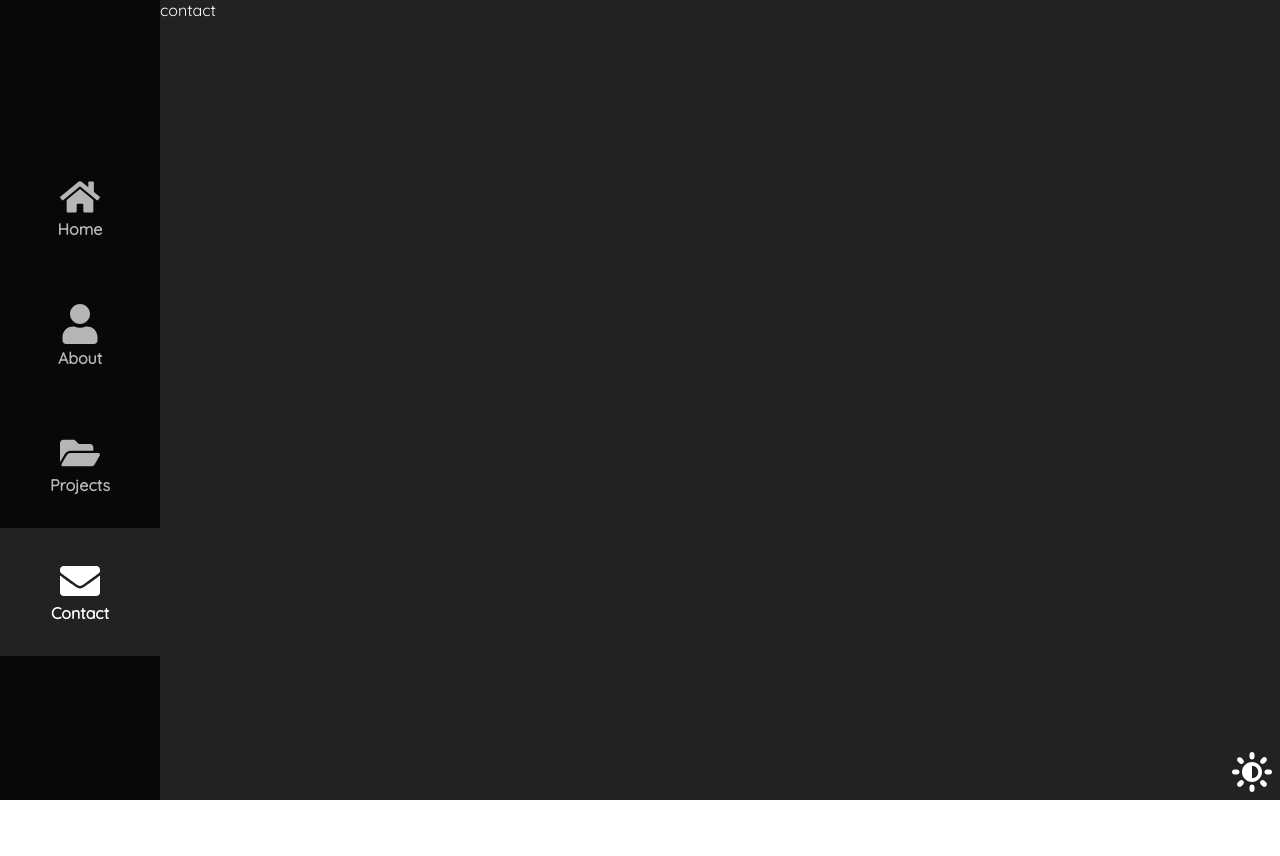
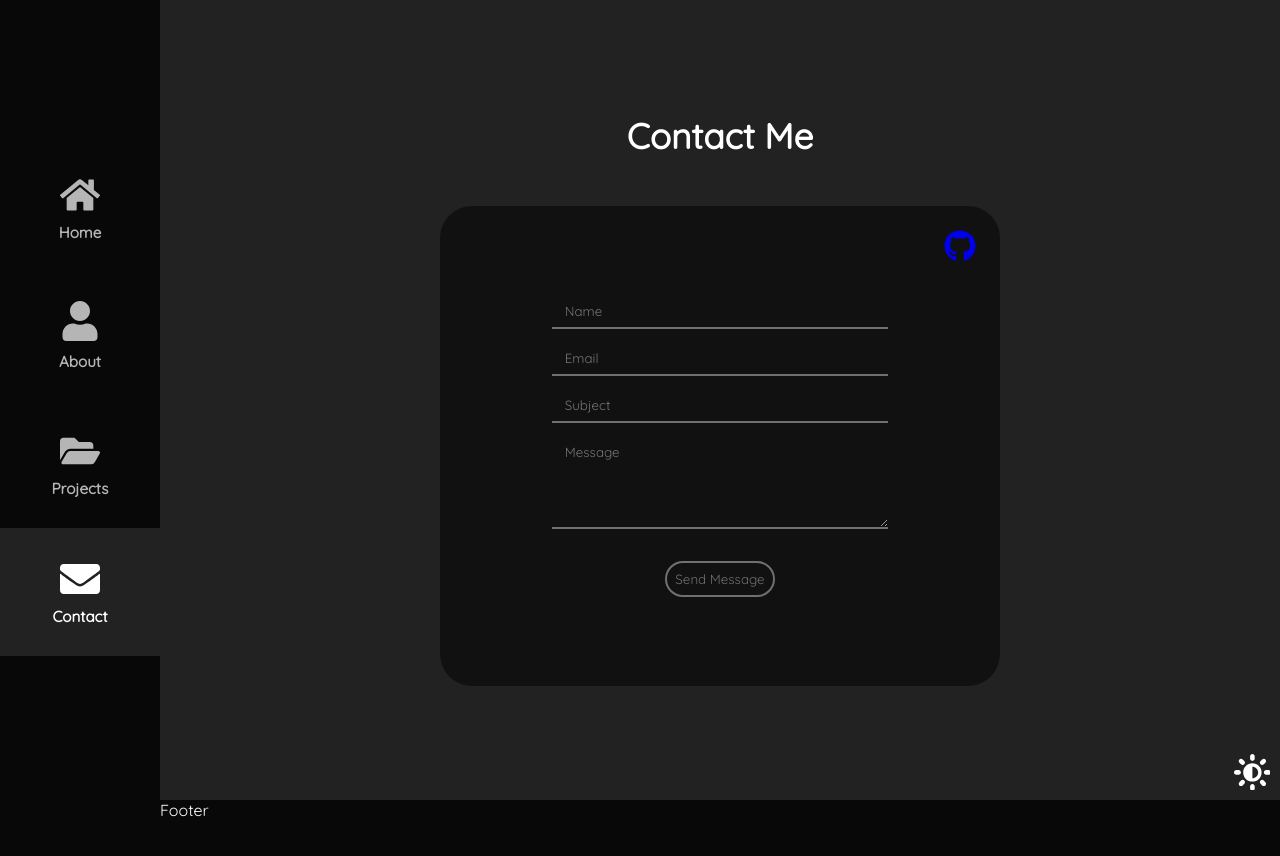
Before and after one commit to uhsandrea/my-portfolio, a React (Create React App) app: page /#/contact in a window 1280 px wide. Before the commit the page ends 800 px from the top, so only its background shows below. Built offline with nearby package versions, Linux system fonts and the light colour scheme.

Commit message:
Update contact

```diff
--- a/package.json
+++ b/package.json
@@ -6,6 +6,7 @@
     "@testing-library/jest-dom": "^5.14.1",
     "@testing-library/react": "^11.2.7",
     "@testing-library/user-event": "^12.8.3",
+    "emailjs-com": "^3.1.0",
     "node-sass": "^6.0.0",
     "react": "^17.0.2",
     "react-dom": "^17.0.2",
--- a/src/App.css
+++ b/src/App.css
@@ -65,15 +65,16 @@
 
 .nav-bar li .nav-link .icon {
   font-size: 2.5rem;
-  margin-bottom: 0.1rem;
+  margin-bottom: 0.5rem;
 }
 
 .nav-bar li .nav-link .icon.about {
-  margin-bottom: 0.2rem;
+  margin-bottom: 0.7rem;
 }
 
 .nav-bar li .nav-link span {
   font-weight: 800;
+  font-size: 0.95rem;
 }
 
 .nav-bar li .active {
@@ -107,25 +108,31 @@ section {
 }
 
 .home-container .home-msg h1 {
-  font-size: 3.3rem;
+  font-size: 3rem;
 }
 
 .home-container .home-msg h2 {
-  font-size: 2.2rem;
+  font-size: 1.6rem;
+}
+
+.home-container .home-msg h3 {
+  font-size: 1.3rem;
 }
 
 .home-container .home-msg div {
-  margin-top: 1.9rem;
+  margin-top: 1.5rem;
 }
 
 .home-container .home-msg div .button {
-  padding: 0.5rem 0.8rem;
-  margin-left: 1.5rem;
+  padding: 0.4rem 0.7rem;
+  margin-left: 1rem;
   font-weight: 800;
+  font-size: 0.9rem;
   color: inherit;
   border-radius: 1.5rem;
   border: solid 2px #ffffff;
   text-decoration: none;
+  display: inline-block;
   -webkit-transition: background-color 0.5s, color 0.5s;
   transition: background-color 0.5s, color 0.5s;
 }
@@ -167,7 +174,7 @@ section {
 }
 
 .about-container .aboutme h1 {
-  font-size: 2.7rem;
+  font-size: 2.4rem;
   margin-bottom: 2rem;
 }
 
@@ -176,26 +183,129 @@ section {
 }
 
 .about-container .skills h2 {
-  font-size: 1.7rem;
   margin-bottom: 1.5rem;
 }
 
-.about-container .skills div span {
+.about-container .skills ul li {
   display: inline-block;
   background-color: #e4e4e4;
   color: #080808;
   font-weight: 800;
+  font-size: 0.9rem;
   padding: 0.4rem;
   border-radius: 0.7rem;
   margin-right: 0.5rem;
   margin-bottom: 0.6rem;
 }
 
+.contact-container {
+  display: -webkit-box;
+  display: -ms-flexbox;
+  display: flex;
+  -webkit-box-orient: vertical;
+  -webkit-box-direction: normal;
+      -ms-flex-direction: column;
+          flex-direction: column;
+  -webkit-box-pack: center;
+      -ms-flex-pack: center;
+          justify-content: center;
+  -webkit-box-align: center;
+      -ms-flex-align: center;
+          align-items: center;
+}
+
+.contact-container h1 {
+  font-size: 2.2rem;
+  margin-bottom: 3rem;
+}
+
+.contact-container .contact-form {
+  position: relative;
+  width: 35rem;
+  height: 60%;
+  display: -webkit-box;
+  display: -ms-flexbox;
+  display: flex;
+  -webkit-box-orient: vertical;
+  -webkit-box-direction: normal;
+      -ms-flex-direction: column;
+          flex-direction: column;
+  -webkit-box-pack: center;
+      -ms-flex-pack: center;
+          justify-content: center;
+  -webkit-box-align: center;
+      -ms-flex-align: center;
+          align-items: center;
+  background-color: rgba(0, 0, 0, 0.5);
+  border-radius: 2rem;
+}
+
+.contact-container .contact-form a {
+  position: absolute;
+  top: 1.5rem;
+  right: 1.5rem;
+  font-size: 2rem;
+}
+
+.contact-container .contact-form a:visited {
+  color: inherit;
+}
+
+.contact-container .contact-form .input, .contact-container .contact-form textarea {
+  background-color: transparent;
+  width: 60%;
+  color: #ffffff;
+  border: none;
+  border-bottom: 2px solid rgba(255, 255, 255, 0.4);
+  margin-bottom: 0.8rem;
+  padding: 0.5rem 0.8rem;
+  outline: none;
+}
+
+.contact-container .contact-form .input:focus, .contact-container .contact-form textarea:focus {
+  border-bottom: 1px solid #ffffff;
+}
+
+.contact-container .contact-form textarea {
+  height: 7em;
+  margin-bottom: 2rem;
+}
+
+.contact-container .contact-form .btn {
+  background-color: transparent;
+  border: 2px solid rgba(255, 255, 255, 0.4);
+  border-radius: 1.5rem;
+  color: rgba(255, 255, 255, 0.4);
+  padding: 0.5rem;
+  -webkit-transition: background-color 0.5s, color 0.5s;
+  transition: background-color 0.5s, color 0.5s;
+}
+
+.contact-container .contact-form .btn:hover {
+  background-color: rgba(255, 255, 255, 0.8);
+  color: black;
+}
+
+.footer {
+  padding-left: 10rem;
+  height: 3.5rem;
+  background-color: #080808;
+}
+
 .mode {
   position: fixed;
-  right: 0.5rem;
-  bottom: 0.5rem;
-  font-size: 2.5rem;
+  right: 0.6rem;
+  bottom: 0.6rem;
+  font-size: 2.3rem;
   cursor: pointer;
+  -webkit-transition: -webkit-transform 0.7s ease-in-out;
+  transition: -webkit-transform 0.7s ease-in-out;
+  transition: transform 0.7s ease-in-out;
+  transition: transform 0.7s ease-in-out, -webkit-transform 0.7s ease-in-out;
+}
+
+.mode:hover {
+  -webkit-transform: rotate(180deg);
+          transform: rotate(180deg);
 }
 /*# sourceMappingURL=App.css.map */
--- a/src/App.js
+++ b/src/App.js
@@ -6,6 +6,7 @@ import About from './components/About';
 import Projects from './components/Projects';
 import Contact from './components/Contact';
 import Mode from './components/Mode';
+import Footer from './components/Footer';
 
 function App() {
   return (
@@ -16,6 +17,7 @@ function App() {
         <Route path="/about" component={About} />
         <Route path="/projects" component={Projects} />
         <Route path="/contact" component={Contact} />
+        <Footer />
         <Mode />
       </HashRouter>
     </div>
--- a/src/App.scss
+++ b/src/App.scss
@@ -1,8 +1,8 @@
 @import url("https://fonts.googleapis.com/css2?family=Quicksand&display=swap");
 
-$light-dark: #222222;
-$dark: #080808;
-$white: #ffffff;
+$main-bg: #222222;
+$nav-bg: #080808;
+$font-color: #ffffff;
 
 @mixin flex-box($dir: row, $jc: center, $ai: center) {
   display: flex;
@@ -20,14 +20,14 @@ $white: #ffffff;
 
 .App {
   width: 100vw;
-  background-color: $light-dark;
-  color: $white;
+  background-color: $main-bg;
+  color: $font-color;
 }
 
 .nav-bar {
   width: 10rem;
   height: 100vh;
-  background-color: $dark;
+  background-color: $nav-bg;
   @include flex-box(column);
   list-style: none;
   position: fixed;
@@ -39,7 +39,7 @@ $white: #ffffff;
 
     .nav-link {
       text-decoration: none;
-      color: rgba($white, 0.7);
+      color: rgba($font-color, 0.7);
       height: 100%;
       @include flex-box(column);
 
@@ -49,21 +49,22 @@ $white: #ffffff;
 
       .icon {
         font-size: 2.5rem;
-        margin-bottom: 0.1rem;
+        margin-bottom: 0.5rem;
       }
 
       .icon.about {
-        margin-bottom: 0.2rem;
+        margin-bottom: 0.7rem;
       }
 
       span {
         font-weight: 800;
+        font-size: 0.95rem;
       }
     }
 
     .active {
-      background-color: $light-dark;
-      color: $white;
+      background-color: $main-bg;
+      color: $font-color;
     }
   }
 }
@@ -80,24 +81,30 @@ section {
     text-align: right;
 
     h1 {
-      font-size: 3.3rem;
+      font-size: 3rem;
     }
 
     h2 {
-      font-size: 2.2rem;
+      font-size: 1.6rem;
+    }
+
+    h3 {
+      font-size: 1.3rem;
     }
 
     div {
-      margin-top: 1.9rem;
+      margin-top: 1.5rem;
 
       .button {
-        padding: 0.5rem 0.8rem;
-        margin-left: 1.5rem;
+        padding: 0.4rem 0.7rem;
+        margin-left: 1rem;
         font-weight: 800;
+        font-size: 0.9rem;
         color: inherit;
         border-radius: 1.5rem;
-        border: solid 2px $white;
+        border: solid 2px $font-color;
         text-decoration: none;
+        display: inline-block;
         transition: background-color 0.5s, color 0.5s;
 
         &:visited {
@@ -105,8 +112,8 @@ section {
         }
 
         &:hover {
-          background-color: $white;
-          color: $dark;
+          background-color: $font-color;
+          color: $nav-bg;
         }
       }
     }
@@ -127,7 +134,7 @@ section {
     margin-bottom: 3rem;
 
     h1 {
-      font-size: 2.7rem;
+      font-size: 2.4rem;
       margin-bottom: 2rem;
     }
   }
@@ -136,15 +143,15 @@ section {
     width: 60%;
 
     h2 {
-      font-size: 1.7rem;
       margin-bottom: 1.5rem;
     }
 
-    div span {
+    ul li {
       display: inline-block;
       background-color: rgb(228, 228, 228);
-      color: $dark;
+      color: $nav-bg;
       font-weight: 800;
+      font-size: 0.9rem;
       padding: 0.4rem;
       border-radius: 0.7rem;
       margin-right: 0.5rem;
@@ -156,10 +163,85 @@ section {
 .projects-container {
 }
 
+.contact-container {
+  @include flex-box(column);
+
+  h1 {
+    font-size: 2.2rem;
+    margin-bottom: 3rem;
+  }
+
+  .contact-form {
+    position: relative;
+    width: 35rem;
+    height: 60%;
+    @include flex-box(column);
+    background-color: rgba(0, 0, 0, 0.5);
+    border-radius: 2rem;
+
+    a {
+      position: absolute;
+      top: 1.5rem;
+      right: 1.5rem;
+      font-size: 2rem;
+
+      &:visited {
+        color: inherit;
+      }
+    }
+
+    .input {
+      background-color: transparent;
+      width: 60%;
+      color: $font-color;
+      border: none;
+      border-bottom: 2px solid rgba($font-color, 0.4);
+      margin-bottom: 0.8rem;
+      padding: 0.5rem 0.8rem;
+      outline: none;
+
+      &:focus {
+        border-bottom: 1px solid $font-color;
+      }
+    }
+
+    textarea {
+      @extend .input;
+      height: 7em;
+      margin-bottom: 2rem;
+    }
+
+    .btn {
+      background-color: transparent;
+      border: 2px solid rgba($font-color, 0.4);
+      border-radius: 1.5rem;
+      color: rgba($font-color, 0.4);
+      padding: 0.5rem;
+      transition: background-color 0.5s, color 0.5s;
+
+      &:hover {
+        background-color: rgba($font-color, 0.8);
+        color: black;
+      }
+    }
+  }
+}
+
+.footer {
+  padding-left: 10rem;
+  height: 3.5rem;
+  background-color: $nav-bg;
+}
+
 .mode {
   position: fixed;
-  right: 0.5rem;
-  bottom: 0.5rem;
-  font-size: 2.5rem;
+  right: 0.6rem;
+  bottom: 0.6rem;
+  font-size: 2.3rem;
   cursor: pointer;
+  transition: transform 0.7s ease-in-out;
+
+  &:hover {
+    transform: rotate(180deg);
+  }
 }
--- a/src/components/Contact.js
+++ b/src/components/Contact.js
@@ -1,9 +1,32 @@
 import React from 'react';
+import emailjs from 'emailjs-com';
+import { FaGithub } from 'react-icons/fa';
 
 const Contact = () => {
+  const sendEmail = e => {
+    e.preventDefault();
+
+    emailjs.sendForm('service_mqh5skq', 'template_8r96ckn', e.target, 'user_DkPltbK5lDlyGL6KeC6Fu')
+      .then((result) => {
+          console.log(result.text);
+      }, (error) => {
+          console.log(error.text);
+      });
+    alert("Message has been sent!");
+    e.target.reset();
+  }
+
   return (
     <section className="contact-container">
-      contact
+      <h1>Contact Me</h1>
+      <form className="contact-form" onSubmit={sendEmail}>
+        <a href="https://github.com/uhsandrea" target="_blank" rel="noreferrer"><FaGithub /></a>
+        <input type="text" name="name" placeholder="Name" required className="input" />
+        <input type="email" name="email" placeholder="Email" required className="input" />
+        <input type="text" name="subject" placeholder="Subject" required className="input" />
+        <textarea name="message" placeholder="Message" required />
+        <input type="submit" value="Send Message" className="btn" />
+      </form>
     </section>
   );
 }
--- /dev/null
+++ b/src/components/Footer.js
@@ -0,0 +1,9 @@
+import React from 'react';
+
+const Footer = () => {
+  return (
+    <div className="footer">Footer</div>
+  );
+}
+
+export default Footer;
--- a/src/components/Home.js
+++ b/src/components/Home.js
@@ -7,8 +7,8 @@ const Home = () => {
     <section className="home-container">
       <div className="home-msg">
         <h1>Hello World!</h1>
-        <h2>I am Andrea Chong.</h2>
-        <h2>Front-End Deveopler.</h2>
+        <h2>I am Andrea Chong,</h2>
+        <h3>Front-End Develope.</h3>
         <div>
           <a href={cat} target="_blank" download="Resume.jpg" rel="noreferrer" className="button">Resume</a>
           <NavLink to="/projects" className="button">Projects</NavLink>
--- a/src/components/Nav.js
+++ b/src/components/Nav.js
@@ -5,16 +5,16 @@ import { FaHome, FaUser, FaFolderOpen, FaEnvelope } from 'react-icons/fa';
 const Nav = () => {
   return (
     <ul className="nav-bar">
-      <li><NavLink to="/" className="nav-link" exact activeClassName="active">
+      <li><NavLink to="/" replace className="nav-link" exact activeClassName="active">
         <FaHome className="icon" /><span>Home</span>
       </NavLink></li>
-      <li><NavLink to="/about" className="nav-link" activeClassName="active">
+      <li><NavLink to="/about" replace className="nav-link" activeClassName="active">
         <FaUser className="icon about" /><span>About</span>
       </NavLink></li>
-      <li><NavLink to="/projects" className="nav-link" activeClassName="active">
+      <li><NavLink to="/projects" replace className="nav-link" activeClassName="active">
         <FaFolderOpen className="icon" /><span>Projects</span>
       </NavLink></li>
-      <li><NavLink to="/contact" className="nav-link" activeClassName="active">
+      <li><NavLink to="/contact" replace className="nav-link" activeClassName="active">
         <FaEnvelope className="icon" /><span>Contact</span>
       </NavLink></li>
     </ul>
```
Also changed, not shown: src/components/About.js (+5 -5 lines), 2 other files (tests, documents, lock files or other folders).
